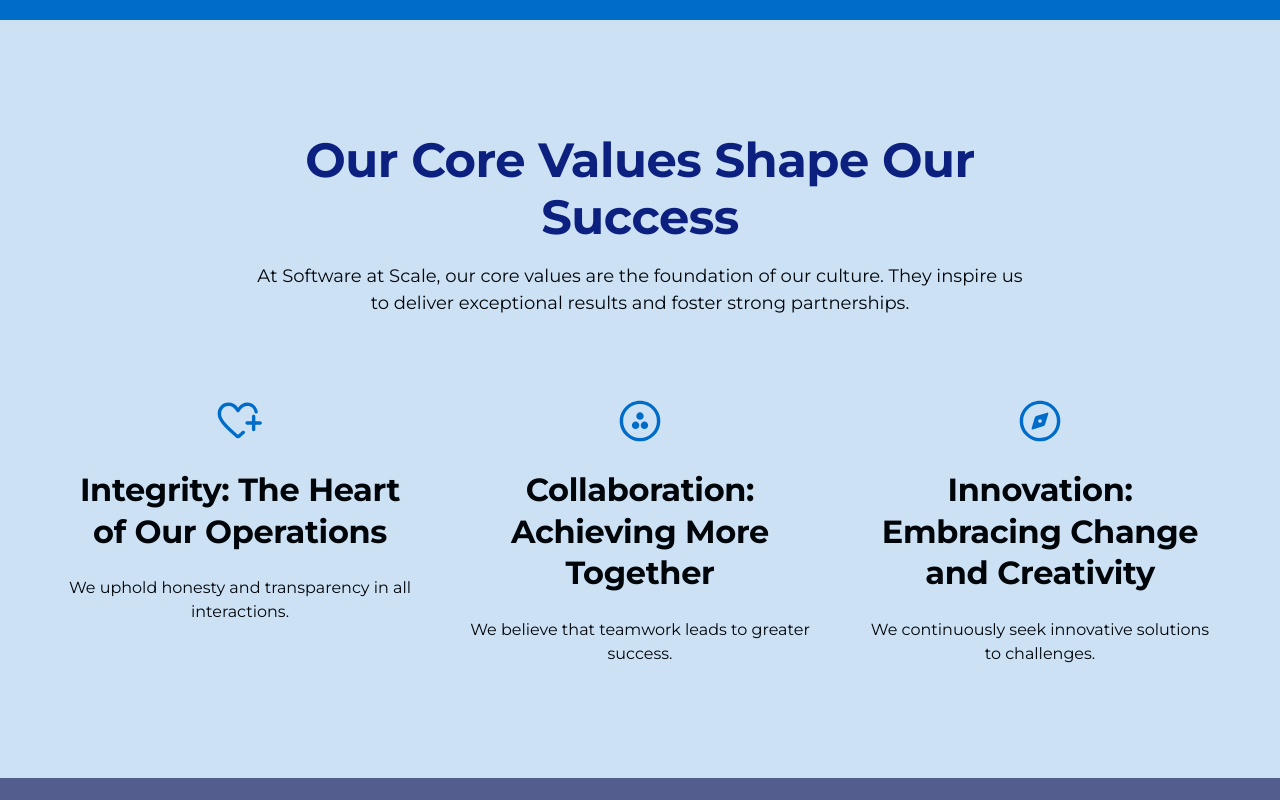
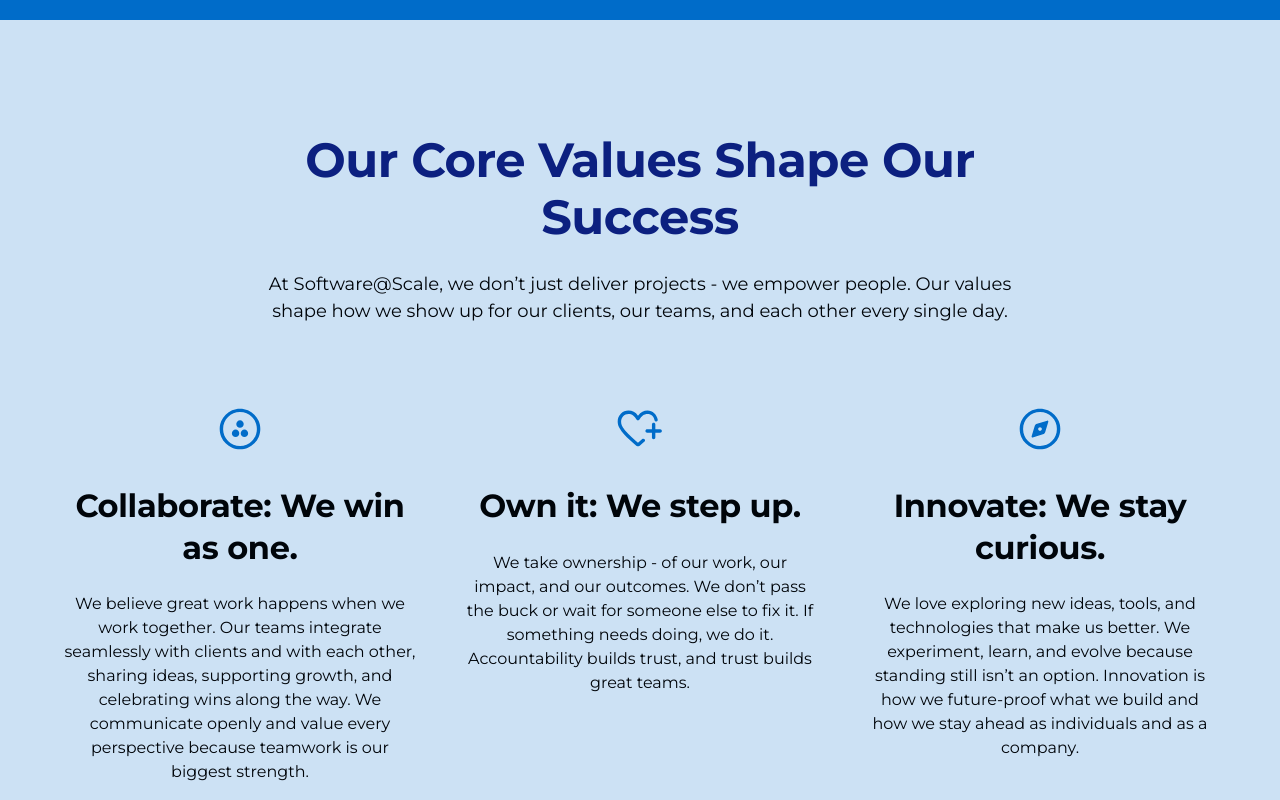
Before and after one commit to Cameron-p-Carter/sasrsitre, a Next.js app: page /core-values in a window 1280 px wide. Shown: the part 1580-2380 px from the top of the page. Built offline with nearby package versions, Linux system fonts and the light colour scheme; grey boxes are pictures that could not be loaded.

Commit message:
core values fix

```diff
--- a/app/components/sections/features/CoreValuesGridSection.tsx
+++ b/app/components/sections/features/CoreValuesGridSection.tsx
@@ -1,26 +1,26 @@
 import Image from 'next/image';
 
 // SVG assets from Figma context
+const ICON_COLLABORATION = "/images/icons/group_work.svg";
 const ICON_INTEGRITY = "/images/icons/heart_plus.svg";
-const ICON_COLLABORATION = "/images/icons/group_work.svg";
 const ICON_INNOVATION = "/images/icons/explore.svg";
 
 const CoreValuesGridSection = () => {
   const values = [
     {
-      icon: ICON_INTEGRITY,
-      title: "Integrity: The Heart of Our Operations",
-      description: "We uphold honesty and transparency in all interactions.",
+      icon: ICON_COLLABORATION, // Used for Collaborate
+      title: "Collaborate: We win as one.",
+      description: "We believe great work happens when we work together. Our teams integrate seamlessly with clients and with each other, sharing ideas, supporting growth, and celebrating wins along the way. We communicate openly and value every perspective because teamwork is our biggest strength.",
     },
     {
-      icon: ICON_COLLABORATION,
-      title: "Collaboration: Achieving More Together",
-      description: "We believe that teamwork leads to greater success.",
+      icon: ICON_INTEGRITY, // Used for Own it
+      title: "Own it: We step up.",
+      description: "We take ownership - of our work, our impact, and our outcomes. We don’t pass the buck or wait for someone else to fix it. If something needs doing, we do it. Accountability builds trust, and trust builds great teams.",
     },
     {
-      icon: ICON_INNOVATION,
-      title: "Innovation: Embracing Change and Creativity",
-      description: "We continuously seek innovative solutions to challenges.",
+      icon: ICON_INNOVATION, // Used for Innovate
+      title: "Innovate: We stay curious.",
+      description: "We love exploring new ideas, tools, and technologies that make us better. We experiment, learn, and evolve because standing still isn’t an option. Innovation is how we future-proof what we build and how we stay ahead as individuals and as a company.",
     },
   ];
 
@@ -28,21 +28,21 @@
     <section className="bg-[#cce1f4] px-5 md:px-16 py-16 md:py-28 w-full">
       <div className="max-w-[1280px] mx-auto flex flex-col gap-12 md:gap-[80px] items-center">
         {/* Section Title and Description */}
-        <div className="flex flex-col gap-5 md:gap-4 items-center max-w-[768px] w-full text-center">
+        <div className="flex flex-col gap-5 md:gap-6 items-center max-w-[768px] w-full text-center">
           <h2 className="font-bold text-[#0c2080] text-[36px] md:text-[48px] leading-[1.2] tracking-[-0.36px] md:tracking-[-0.48px] w-full">
             Our Core Values Shape Our Success
           </h2>
           <p className="font-normal text-base md:text-lg leading-[1.5] text-[#00050a] w-full">
-            At Software at Scale, our core values are the foundation of our culture. They inspire us to deliver exceptional results and foster strong partnerships.
+            At Software@Scale, we don’t just deliver projects - we empower people. Our values shape how we show up for our clients, our teams, and each other every single day.
           </p>
         </div>
 
         {/* Core Values Grid (Mobile: Stacked, Desktop: 3 Columns) */}
         <div className="flex flex-col md:flex-row gap-12 md:gap-12 w-full">
           {values.map((value, index) => (
-            <div key={index} className="flex flex-col gap-5 md:gap-6 items-center w-full md:w-1/3 text-center">
+            <div key={index} className="flex flex-col gap-6 md:gap-8 items-center w-full md:w-1/3 text-center">
               {/* Icon */}
-              <div className="relative w-12 h-12 shrink-0">
+              <div className="relative w-12 h-12 shrink-0 text-[#006cc9]">
                 <Image
                   src={value.icon}
                   alt={value.title}
@@ -52,9 +52,9 @@
               </div>
 
               {/* Content */}
-              <div className="flex flex-col gap-5 md:gap-6 items-center text-[#00050a] w-full">
-                <h3 className="font-bold text-[24px] md:text-[32px] leading-[1.3] tracking-[-0.24px] md:tracking-[-0.32px] w-full">
-                  {value.title}
+              <div className="flex flex-col gap-6 items-center text-[#00050a] w-full">
+                <h3 className="font-bold text-[28px] md:text-[32px] leading-[1.3] tracking-[-0.28px] md:tracking-[-0.32px] w-full">
+                  {value.title.split(': ')[0]}:<br className="md:hidden" /> {value.title.split(': ')[1]}
                 </h3>
                 <p className="font-normal text-base leading-[1.5] w-full">
                   {value.description}
```
